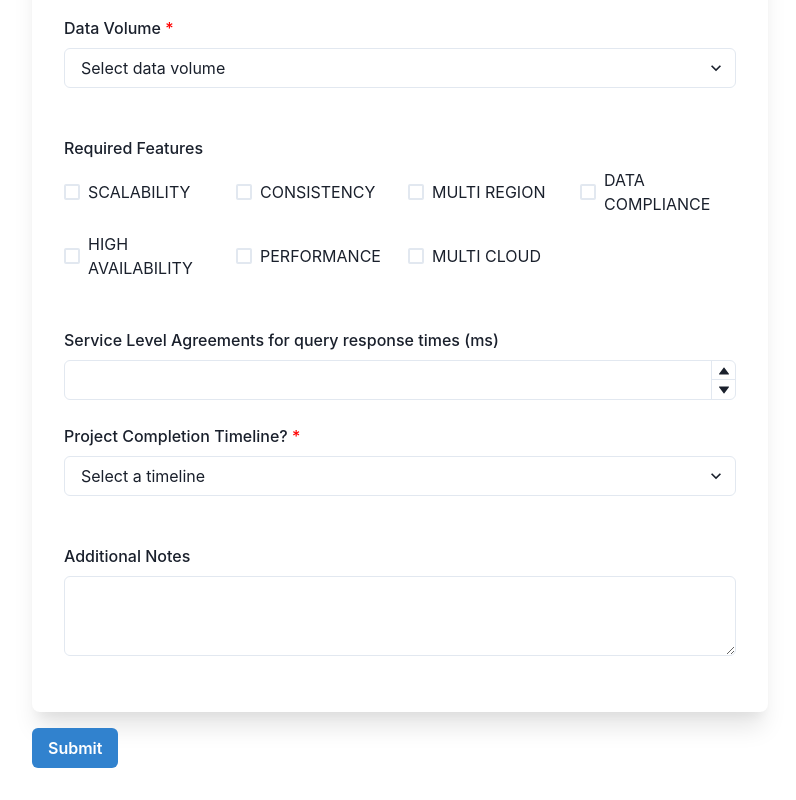
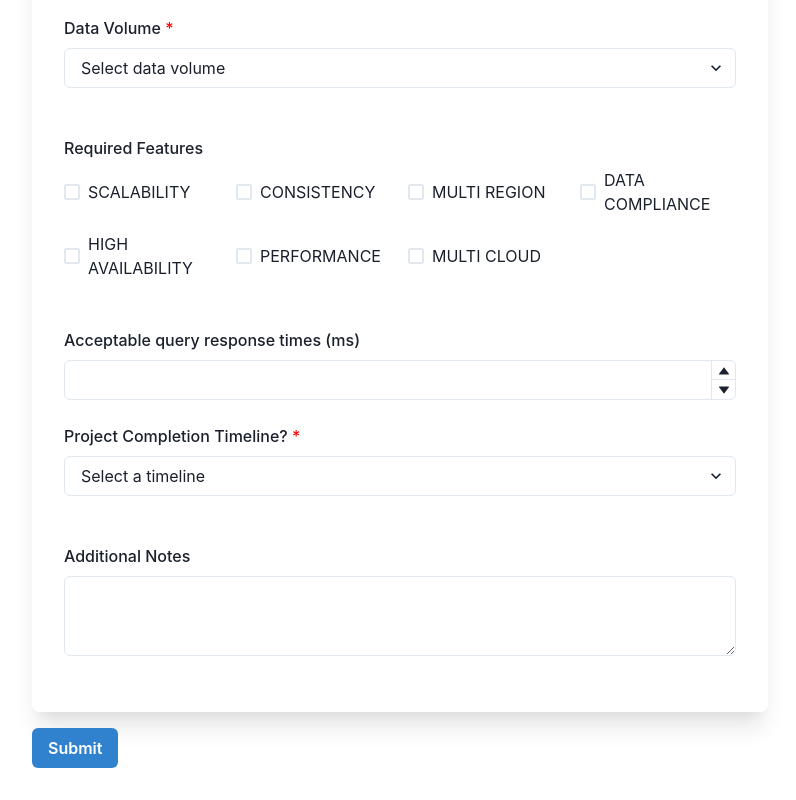
Before and after one commit to elliotpark410/CockroachDB-Use-Case-Explorer, a Next.js app: page / in a window 1280 px wide. Shown: the part 667-1467 px from the top of the page, without its empty margins (240-1036 px from the left). Built offline with nearby package versions, Linux system fonts and the light colour scheme.

Commit message:
update form label for query latency

```diff
--- a/src/components/ProspectForm.js
+++ b/src/components/ProspectForm.js
@@ -181,7 +181,7 @@ const ProspectForm = () => {
 
         <FormControl>
           <FormLabel>
-            Service Level Agreements for query response times (ms)
+            Acceptable query response times (ms)
           </FormLabel>
           <Field name="queryLatency">
             {({ field }) => (
```
